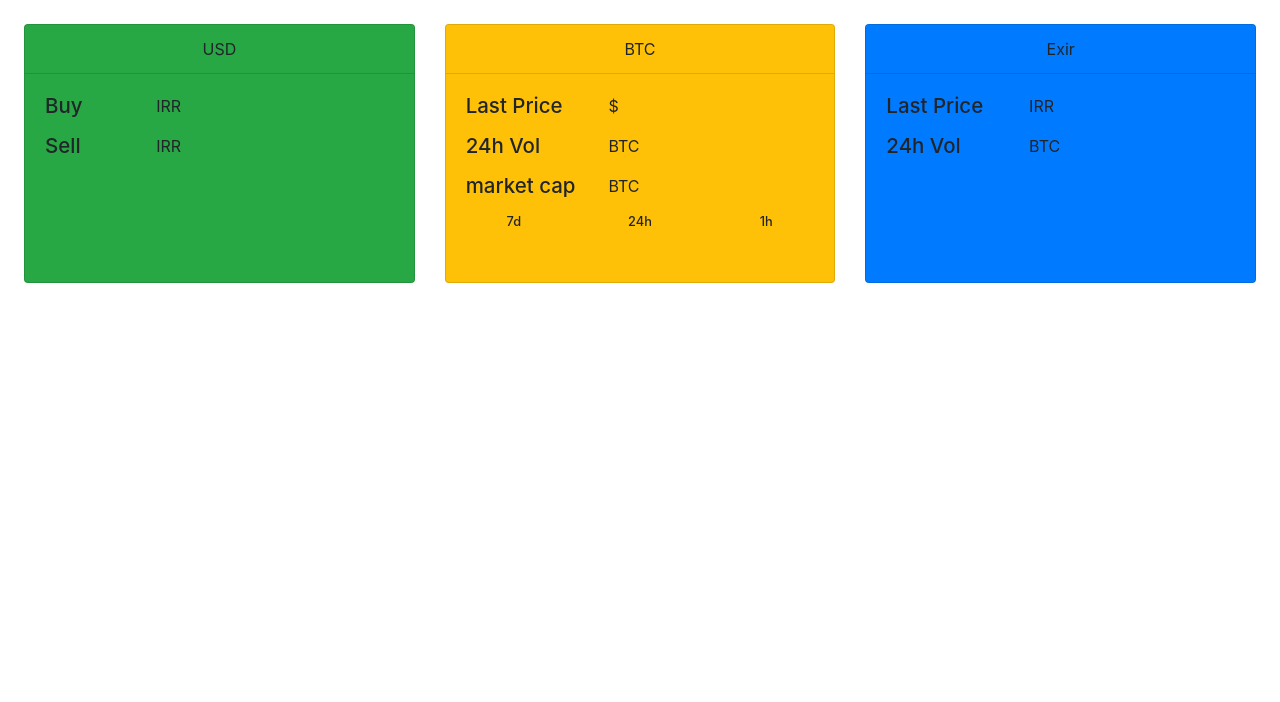
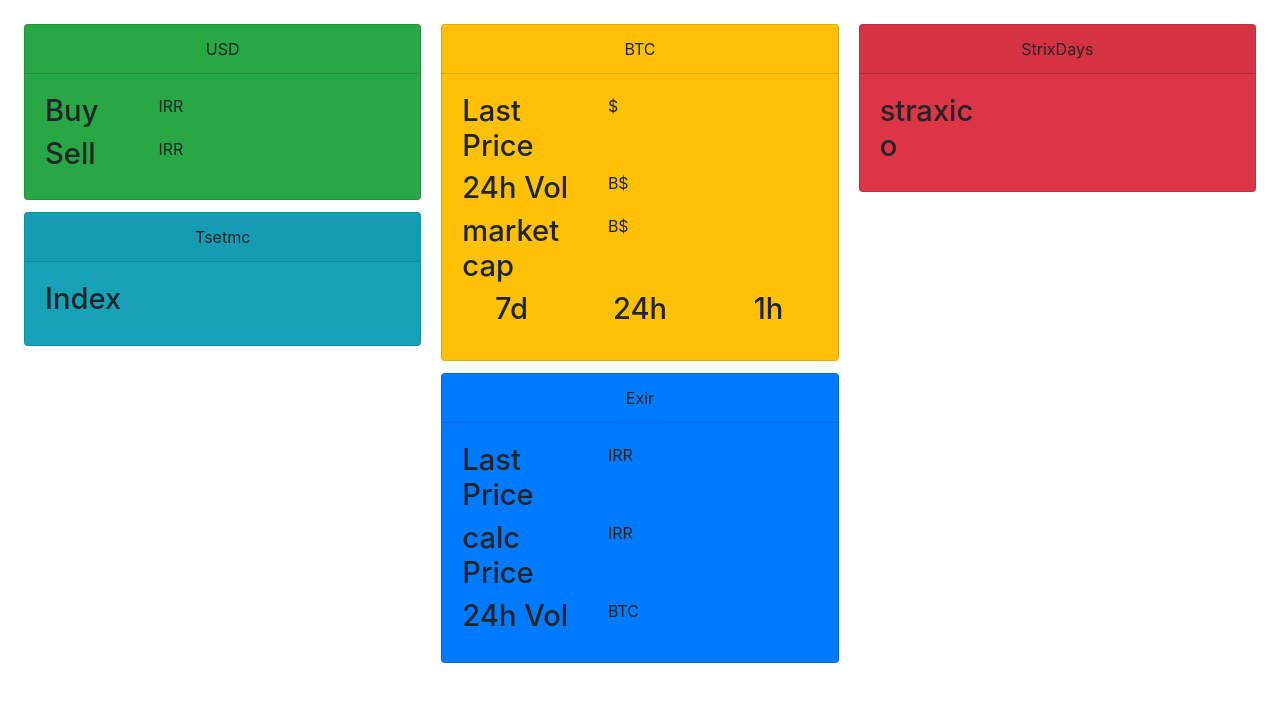
Before and after one commit to straxico/strix-stock, a Flask app: template templates/root.html in a window 1280 px wide. Shown: the part 68-770 px from the top of the page. Run offline with Flask 2, Linux system fonts and the light colour scheme; the template is opened without the code that fills it, so the values that code supplies are empty; parts of the project's set-up code (start-up, migrations or seed data) failed here and were passed over; some libraries are stand-ins or nearby versions.

Commit message:
Add files via upload

```diff
--- a/templates/root.html
+++ b/templates/root.html
@@ -2,20 +2,21 @@
 <html lang="en">
   <head>
     <title>strix stock</title>
+	<link rel="shortcut icon" type="image/png" href="http://www.cutmypic.com/uploads/title287502245.png"/>
 	<meta name="viewport" content="width=device-width, initial-scale=1">
     <meta charset="utf-8">
 	<style>
 
 	.text1 {
-  font-size: calc(   1.6vw);
+  font-size: calc(   1.4vw + 1.4vh );
 }
 
 .text2 {
-  font-size: calc( 2vw );
+  font-size: calc( 1.6vw + 1.6vh );
 }
 
 .text3 {
-  font-size: calc( 1vw );
+  font-size: calc( 1.4vw + 1.4vh );
 }
 
 	</style>
@@ -34,7 +35,7 @@
         </ul>
     </nav>
 	<div class="container-floud p-4">
-	<div class="card-deck">
+	<div class="card-columns">
 		<div class="card bg-success">
 			<div class="card-header bg-success text-center">USD</div>
 			<div class="card-body">
@@ -59,6 +60,19 @@
 				</div>
 			</div>
 		</div>
+    <div class="card bg-info">
+			<div class="card-header text-center">Tsetmc</div>
+			<div class="card-body">
+				<div class="row">
+					<div class="col-4"><h3 class="text1">Index</h3></div>
+					<div class="col-8">
+					<div class="row">
+						<h2 class="text2">{{data['shakhes']}}</h2>
+						</div>
+					</div>
+				</div>
+			</div>
+		</div>
 
 		<div class="card bg-warning">
 			<div class="card-header bg-warning text-center ">BTC</div>
@@ -78,7 +92,7 @@
 					<div class="col-7">
 					<div class="row text-left">
 						<h2 class="text2">{{data['cryptovol']}}</h2>
-						<p>BTC</p>
+						<p>B$</p>
 						</div>
 					</div>
 				</div>
@@ -87,7 +101,7 @@
 					<div class="col-7">
 					<div class="row text-left">
 						<h2 class="text2">{{data['cryptocap']}}</h2>
-						<p>BTC</p>
+						<p>B$</p>
 						</div>
 					</div>
 				</div>
@@ -122,6 +136,15 @@
 					</div>
 					</div>
 				</div>
+        <div class="row">
+					<div class="col-5"><h3 class="text1">calc Price </h3></div>
+					<div class="col-7">
+					<div class="row">
+					<h2 class="text2">{{data['calclast']}}</h2>
+					<p> IRR</p>
+					</div>
+					</div>
+				</div>
 				<div class="row">
 					<div class="col-5"><h3 class="text1">24h Vol </h3></div>
 					<div class="col-7">
@@ -133,6 +156,19 @@
 				</div>
 			</div>
 		</div>
+    <div class="card bg-danger">
+			<div class="card-header text-center">StrixDays</div>
+			<div class="card-body">
+				<div class="row">
+					<div class="col-4"><h3 class="text1">straxico</h3></div>
+					<div class="col-8">
+					<div class="row">
+						<h2 class="text2">{{data['strixold']}}</h2>
+						</div>
+					</div>
+				</div>
+			</div>
+		</div>
 	</div>
 	</div>
 	</body>
```
